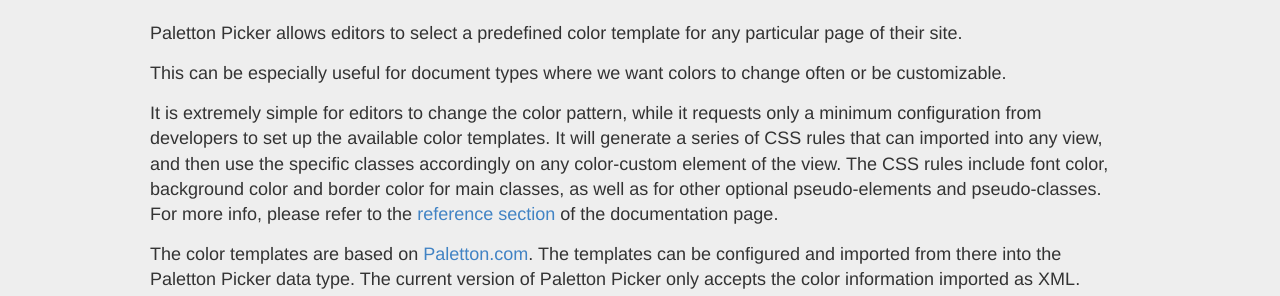
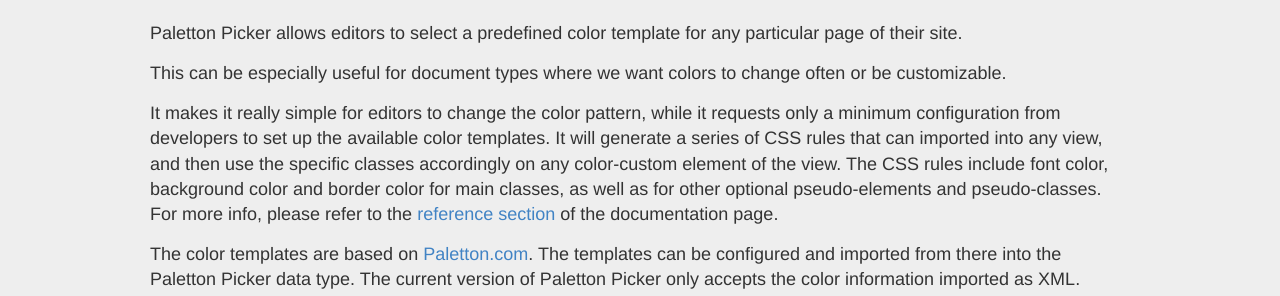
Before and after one commit to Vizioz/Paletton-Picker, a Jekyll site: the page built from docs/index.md, in a window 1280 px wide. Shown: the part 308-604 px from the top of the page. Built offline with Jekyll 4.4.1, drawn with Linux system fonts in a browser that asks for light colours.

Commit message:
Update index.md

```diff
--- a/docs/index.md
+++ b/docs/index.md
@@ -9,7 +9,7 @@
 
 This can be especially useful for document types where we want colors to change often or be customizable.
 
-It is extremely simple for editors to change the color pattern, while it requests only a minimum configuration from developers to set up the available color templates. It will generate a series of CSS rules that can imported into any view, and then use the specific classes accordingly on any color-custom element of the view. The CSS rules include font color, background color and border color for main classes, as well as for other optional pseudo-elements and pseudo-classes. For more info, please refer to the [reference section]({{ site.baseurl }}/documentation#reference-css) of the documentation page.
+It makes it really simple for editors to change the color pattern, while it requests only a minimum configuration from developers to set up the available color templates. It will generate a series of CSS rules that can imported into any view, and then use the specific classes accordingly on any color-custom element of the view. The CSS rules include font color, background color and border color for main classes, as well as for other optional pseudo-elements and pseudo-classes. For more info, please refer to the [reference section]({{ site.baseurl }}/documentation#reference-css) of the documentation page.
 
 The color templates are based on [Paletton.com](https://paletton.com/). The templates can be configured and imported from there into the Paletton Picker data type. The current version of Paletton Picker only accepts the color information imported as XML.
 
```
